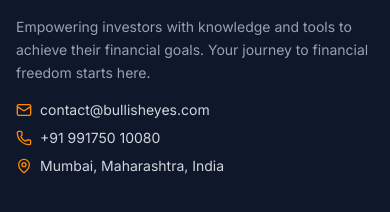
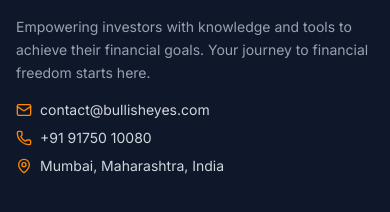
Before and after one commit to DCINM3/bullish-eye-website, a Next.js app: page / in a window 390 px wide. Shown: the part 5608-5820 px from the top of the page. Built offline with nearby package versions, Linux system fonts and the light colour scheme; no server answers; the database is empty.

Commit message:
fix: update phone number in footer component

```diff
--- a/src/components/layout/Footer.tsx
+++ b/src/components/layout/Footer.tsx
@@ -65,7 +65,7 @@
               </div>
               <div className="flex items-center space-x-2">
                 <Phone className="w-4 h-4 text-orange-400" />
-                <span className="text-gray-300">+91 991750 10080</span>
+                <span className="text-gray-300">+91 91750 10080</span>
               </div>
               <div className="flex items-center space-x-2">
                 <MapPin className="w-4 h-4 text-orange-400" />
```
